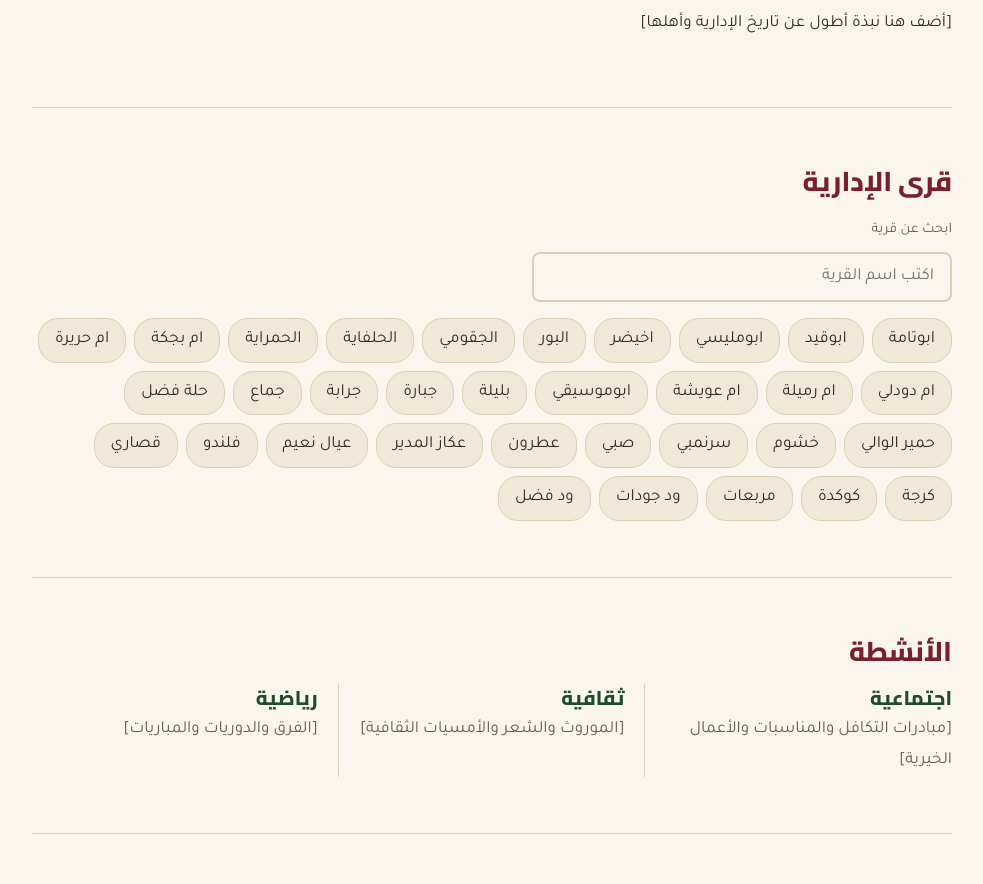
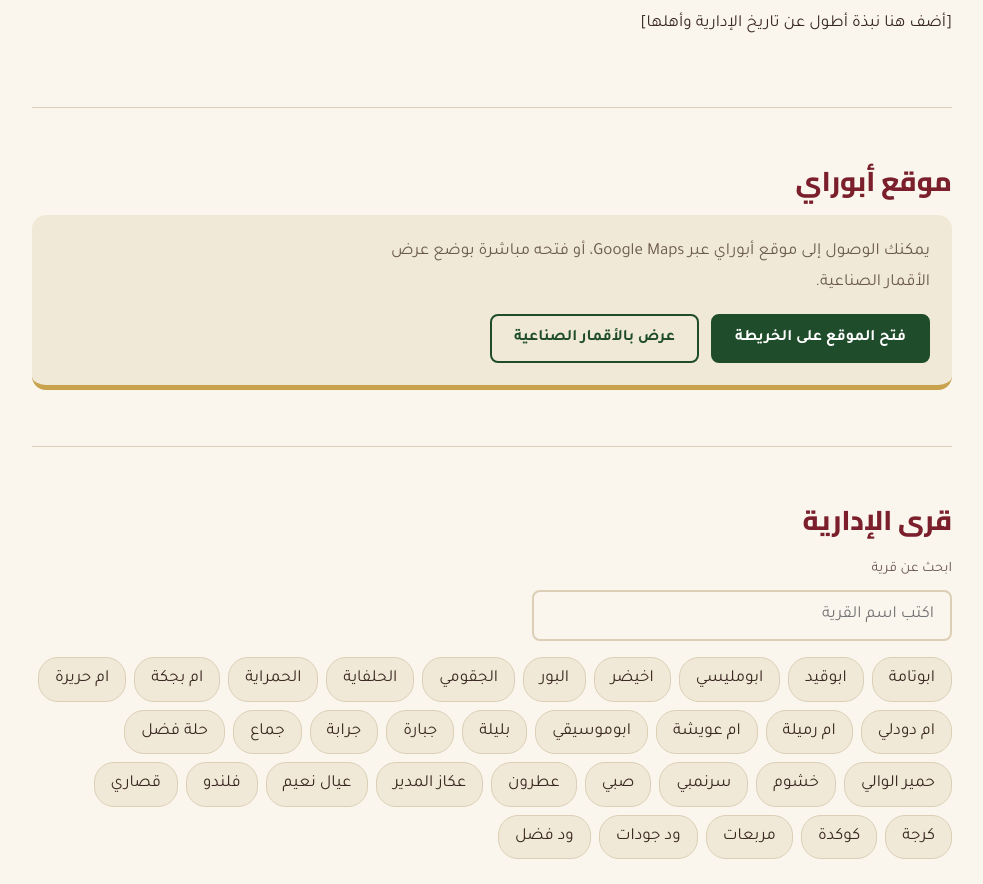
Before and after one commit to fawaztahir79/aburayyouth, a plain HTML site: page index.html in a window 1280 px wide. Shown: the part 1697-2581 px from the top of the page, without its empty margins (148-1131 px from the left). Drawn offline with Linux system fonts and the light colour scheme.

Commit message:
إضافة موقع أبوراي وعرض الأقمار الصناعية

```diff
--- a/index.html
+++ b/index.html
@@ -65,6 +65,9 @@ nav a:hover{background:var(--surface);color:var(--ink)}
 .route .dot{fill:var(--brown)}
 .route .home{fill:var(--green);stroke:var(--gold);stroke-width:4}
 .note{font-size:.9rem;color:var(--muted);margin-top:8px}
+.map-card{background:var(--surface);border-radius:14px;padding:22px;border-bottom:5px solid var(--gold)}
+.map-card p{color:var(--muted);margin-bottom:16px}
+.map-card .cta{margin:0}
 
 /* villages */
 .search{width:100%;max-width:420px;min-height:48px;padding:8px 16px;border-radius:8px;border:2px solid var(--line);background:var(--bg);color:var(--ink);font:inherit;margin:6px 0 16px}
@@ -115,7 +118,7 @@ footer{padding:28px 0 90px;border-top:2px solid var(--gold);color:var(--muted);f
     <a class="btn fill" href="https://www.facebook.com/share/g/1E6NHGtmCt/" target="_blank" rel="noopener">انضم إلى المجموعة</a>
   </div>
   <nav aria-label="التنقل الرئيسي">
-    <a href="#top">الرئيسية</a><a href="#about">عن الإدارية</a><a href="#villages">القرى</a><a href="#activities">الأنشطة</a><a href="#gallery">المعرض</a><a href="#contact">تواصل</a>
+    <a href="#top">الرئيسية</a><a href="#about">عن الإدارية</a><a href="#location">الموقع</a><a href="#villages">القرى</a><a href="#activities">الأنشطة</a><a href="#gallery">المعرض</a><a href="#contact">تواصل</a>
   </nav>
 </header>
 
@@ -156,6 +159,17 @@ footer{padding:28px 0 90px;border-top:2px solid var(--gold);color:var(--muted);f
     <p>إدارية أبوراي في ولاية غرب كردفان، وتتكون من ثلاث وثلاثين قرية. تبعد نحو 70 كم غرب مدينة النهود، ونحو 65 كم شرق مدينة غبيش.</p>
     <p>مجموعة «شباب إدارية أبوراي» تجمع أبناء الإدارية حول اهتمامات اجتماعية وثقافية ورياضية.</p>
     <p>[أضف هنا نبذة أطول عن تاريخ الإدارية وأهلها]</p>
+  </section>
+
+  <section id="location">
+    <h2>موقع أبوراي</h2>
+    <div class="map-card">
+      <p>يمكنك الوصول إلى موقع أبوراي عبر Google Maps، أو فتحه مباشرة بوضع عرض الأقمار الصناعية.</p>
+      <div class="cta">
+        <a class="btn fill" href="https://maps.app.goo.gl/JJbq8PUm1AYqKfkm8?g_st=ac" target="_blank" rel="noopener">فتح الموقع على الخريطة</a>
+        <a class="btn ghost" href="https://www.google.com/maps/search/?api=1&amp;query=8V5X%2B4RH%20Abu-Ray%20Cilinc%20Center%2C%20Sudan&amp;basemap=satellite" target="_blank" rel="noopener">عرض بالأقمار الصناعية</a>
+      </div>
+    </div>
   </section>
 
   <section id="villages">
```
